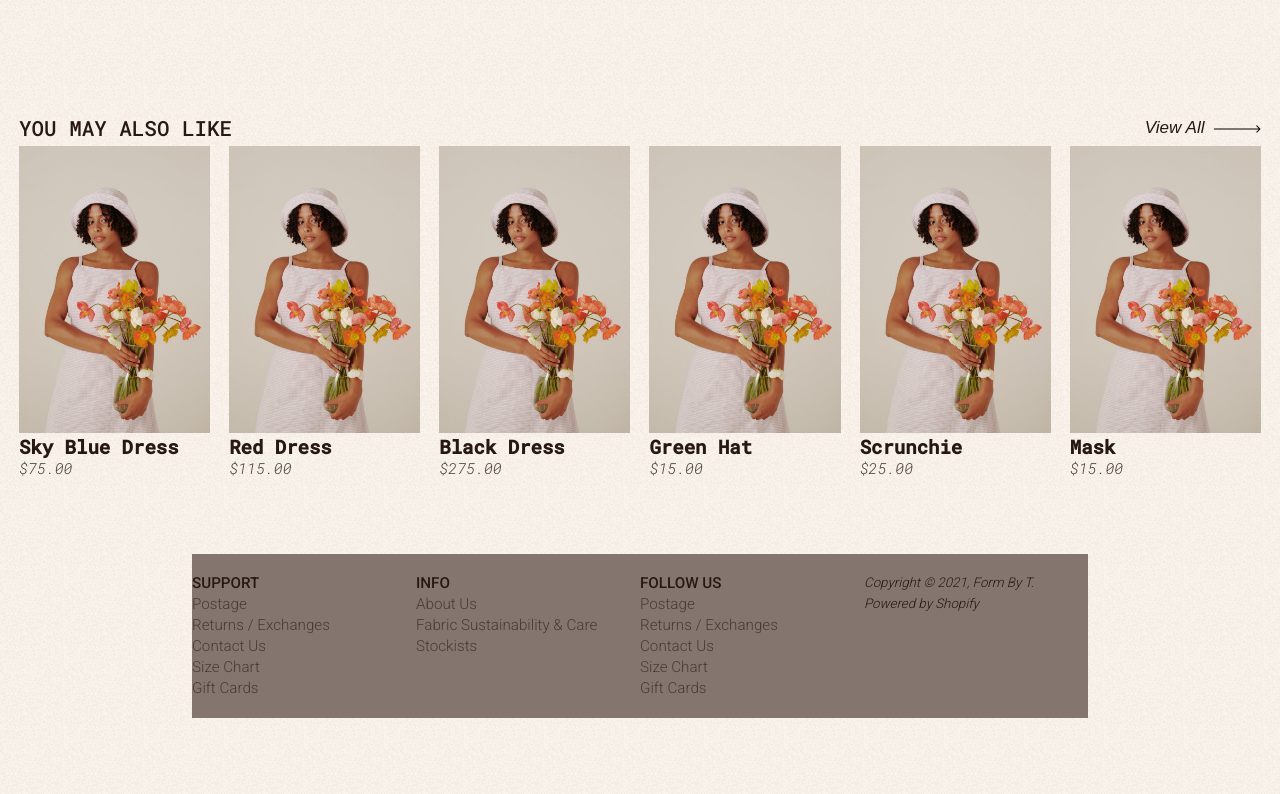
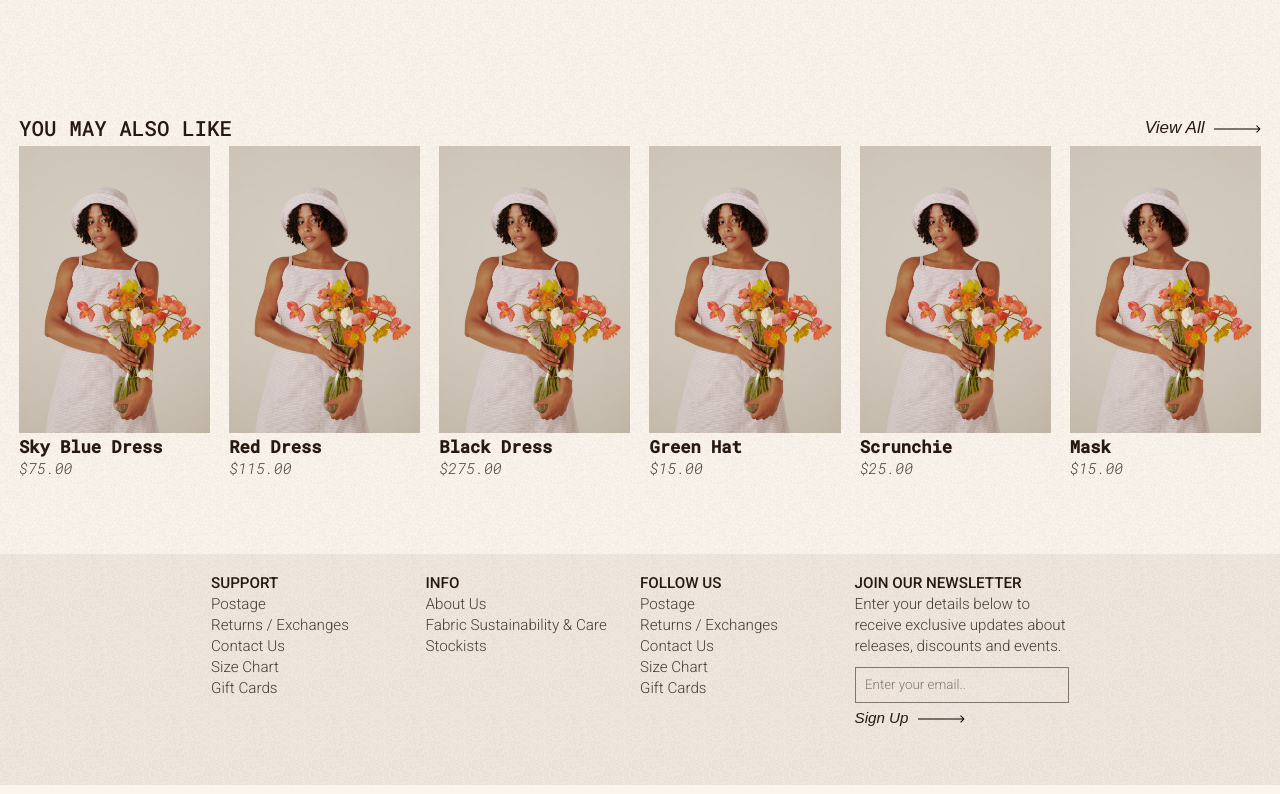
Before and after one commit to RuariDouglas/Form-By-T-App, a React (Create React App) app: page / in a window 1280 px wide. Shown: the part 2184-2978 px from the top of the page. Built offline with nearby package versions, Linux system fonts and the light colour scheme.

Commit message:
Create and style  footer

```diff
--- a/src/components/Footer.js
+++ b/src/components/Footer.js
@@ -3,6 +3,7 @@ import React from "react";
 const Footer = () => {
   return (
     <footer className="footer">
+      <div className="footer__wrapper">
         <div className="footer__group">
           <p className="footer__title">Support</p>
           <p className="footer__link">Postage</p>
@@ -26,9 +27,24 @@ const Footer = () => {
           <p className="footer__link">Gift Cards</p>
         </div>
         <div className="footer__group">
-        <p className="footer__copyright">
-          Copyright © 2021, Form By T. Powered by Shopify
+          <div className="footer__newsletter">
+            <p className="footer__title">Join Our Newsletter</p>
+            <p className="footer__text">
+              Enter your details below to receive exclusive updates about
+              releases, discounts and events.
             </p>
+            <form className="footer__form">
+              <input
+                name="Email"
+                type="text"
+                placeholder="Enter your email.."
+              />
+              <button type="submit" className="btn-arrow">
+                Sign Up
+              </button>
+            </form>
+          </div>
+        </div>
       </div>
     </footer>
   );
--- a/src/styles/_Footer.scss
+++ b/src/styles/_Footer.scss
@@ -1,9 +1,41 @@
 .footer {
+    background: url("../images/bg-noise.png"), $bg600;
+}
+
+.footer__wrapper {
     display: flex;
-    margin: 2rem 1rem;
-    padding-top: 1rem;
+    margin: 2rem 1rem 0;
+    padding: 1rem;
     flex-flow: row wrap;
-    background-color: $p200;
+}
+
+.footer__newsletter {
+    width: 100%;
+    margin-bottom: 1rem;
+    display: flex;
+    flex-direction: column;
+    p {
+        max-width: 18rem;
+    }
+    input {
+        font-family: "Roboto", Arial, Helvetica, sans-serif;
+        background-color: transparent;
+        padding: 0.5rem;
+        border: 1px solid $p200;
+        font-weight: 300;
+        width: 100%;
+        max-width: 18rem;
+        margin: 0.5rem 0.5rem 0 0;
+        &::placeholder {
+            color: $p200;
+        }
+    }
+}
+
+.footer__form {
+    .btn-arrow {
+        font-size: 0.8rem;
+    }
 }
 
 .footer__group {
@@ -16,7 +48,7 @@
 
 @media screen and (min-width: 768px) {
     .footer {
-        margin: 2rem 2rem;
+        margin: 2rem 2rem 0;
     }
     .footer__group {
         width: 25%;
@@ -28,7 +60,10 @@
 
 @media screen and (min-width: 1200px) {
     .footer {
+        margin: 4rem auto 0;
+    }
+    .footer__wrapper {
         max-width: 70vw;
-        margin: 4rem auto;
+        margin: 0 auto;
     }
 }
--- a/src/styles/_Typography.scss
+++ b/src/styles/_Typography.scss
@@ -92,7 +92,7 @@
     line-height: 1.1rem;
     h3 {
         color: $p500;
-        font-size: 1rem;
+        font-size: 0.9rem;
     }
     h5 {
         color: $p400;
@@ -112,7 +112,8 @@
         text-transform: uppercase;
         font-weight: 500;
     }
-    .footer__link {
+    .footer__link,
+    .footer__text {
         color: $p400;
     }
     .footer__copyright {
```
Lines whose indentation alone changed are shown as unchanged.
